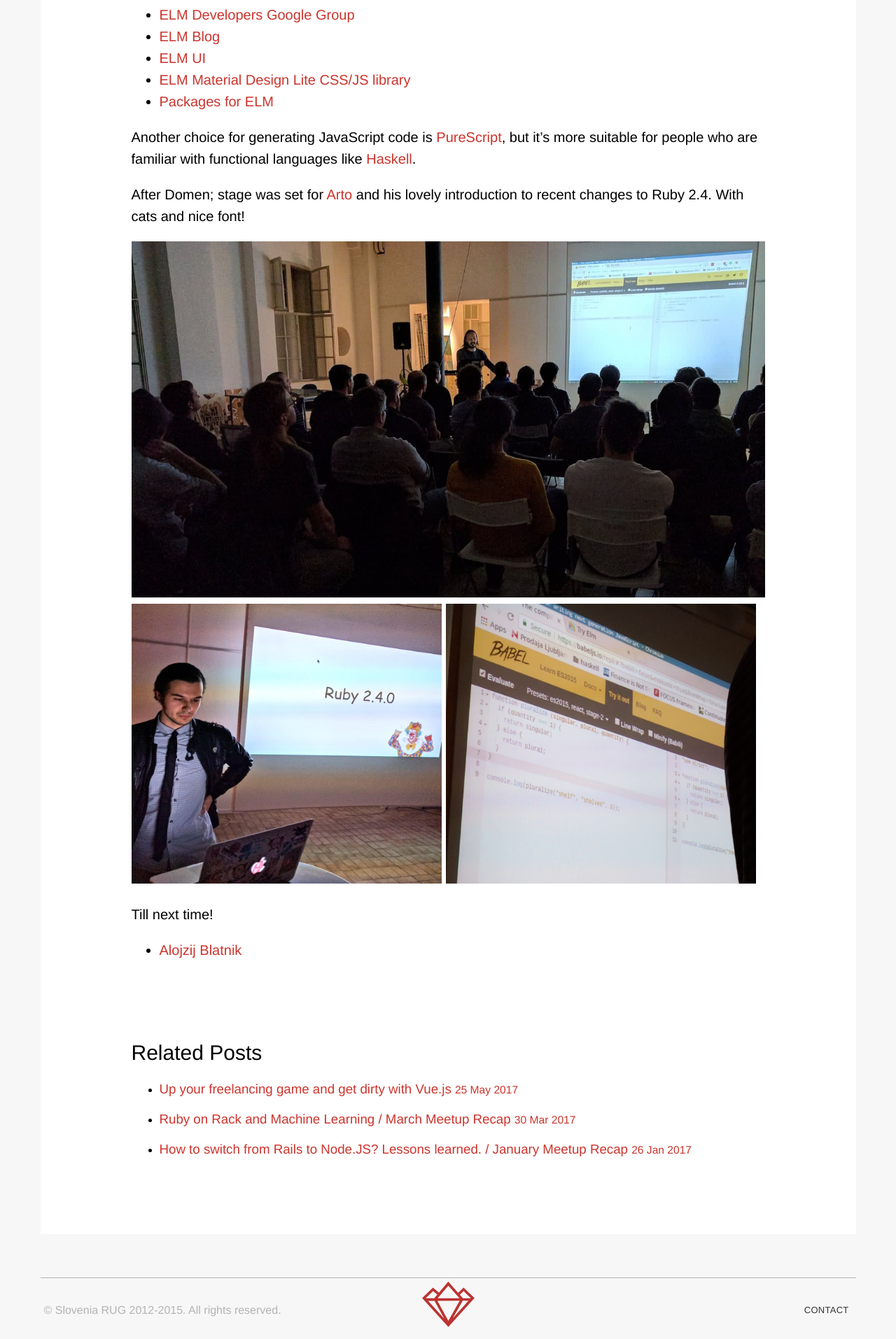
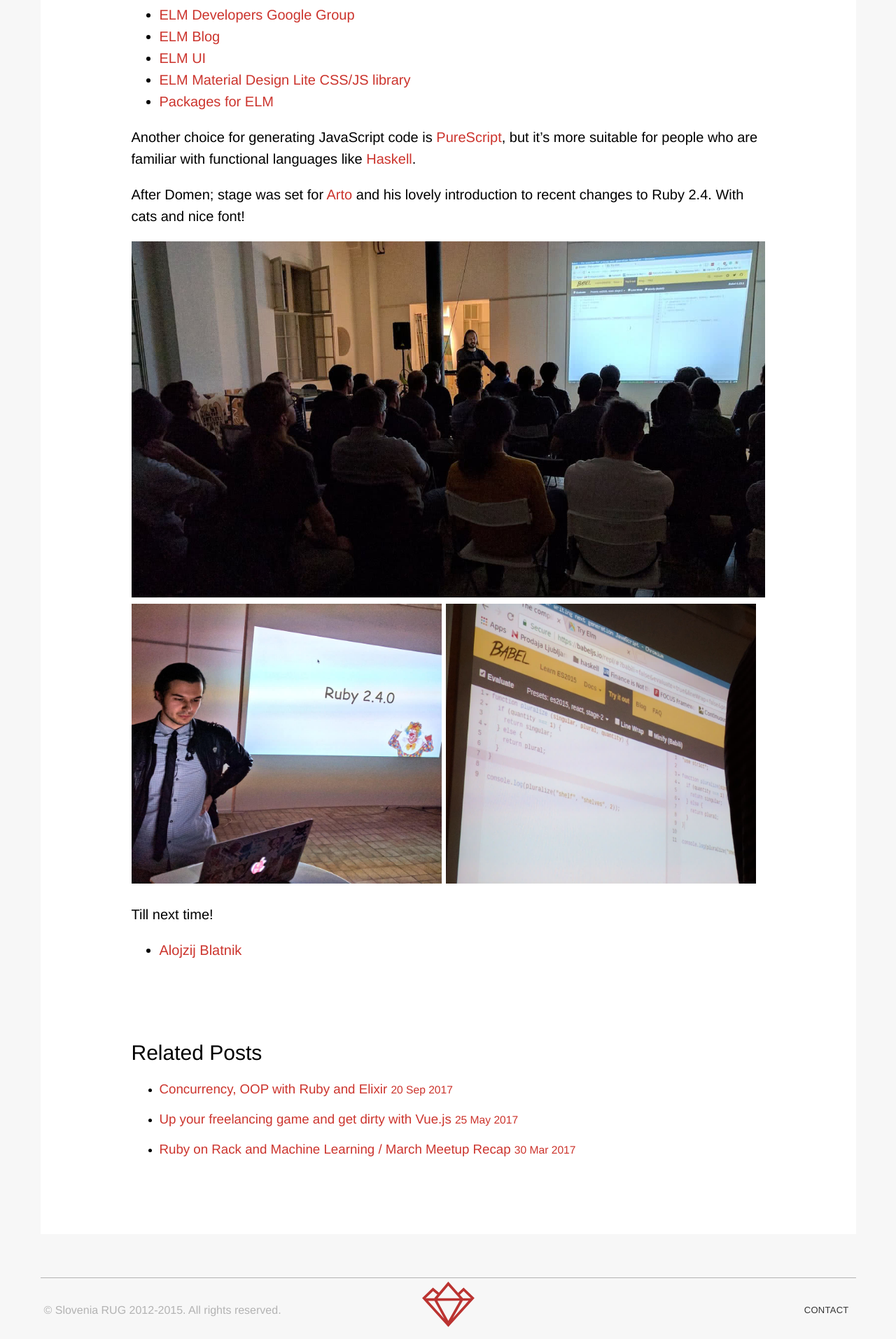
Before and after one commit to RubySlovenia/RubySlovenia.github.io, a Jekyll site: the page built from _posts/2017-02-23-february-meetup-recap.md, in a window 1280 px wide. Shown: the part 802-2716 px from the top of the page at 70% size. Built offline with Jekyll 4.4.1, drawn with Linux system fonts in a browser that asks for light colours; nearby versions of some CDN libraries; some of the changed lines change nothing that is shown.

Commit message:
September recap

```diff
--- /dev/null
+++ b/_posts/2017-09-20-september-meetup-recap.md
@@ -0,0 +1,31 @@
+---
+layout: post
+title: Concurrency, OOP with Ruby and Elixir
+author: mfilej
+bg_photo: /assets/img/posts/2017-09-20-meetup-cover.png
+---
+
+With the summer almost gone, Ruby Slovenia meet-ups are back on their monthly schedule.
+
+![Concurrency sketchotes](/assets/img/posts/2017-09-20-meetup-sketchnotes-concurrency.png){:class="sketchnotes"}
+
+In the first talk of the new season, Aleš Kotnik focused on the current state of Concurrency in Ruby. While Moore’s Law at least for now still holds when it comes to shrinking transistor size, the clock frequency is leveling off, and chips manufacturers try to make up for by increasing the number of cores. This makes concurrency support ever so important. The old memory-sharing paradigms don’t cut it when it comes to safety, correctness, and ease of use. The talk showed an overview of alternative approaches by various programming languages, such as the actor model, communicating sequential processes, software transactional memory, and finally Guilds, a feature planned for Ruby 3.
+
+{ slides }
+
+Tomaž Žlender’s OOP in Ruby and Elixir was a nice complement to the first talk. It started off by laying some fundamentals about OOP and what Alan Kay had in mind when he invented the paradigm. Then it showed how two vastly different languages can satisfy the OOP definition in completely unique ways - Ruby’s “Everything is an object” and Elixir’s message sending between processes.
+
+![Concurrency sketchotes](/assets/img/posts/2017-09-20-meetup-sketchnotes-oop.png){:class="sketchnotes"}
+
+{ slides }
+
+There were also some big news to be announced: [Vesna Doknić][@DoknicVesna] is now part of the Ruby Slovenia organizers team! :raised_hands:
+
+After the talks, there was plenty of time for hanging out, snack on food (thanks, [1Tap][]!) and have a couple of drinks (thanks, [Toptal][]!). Finally, we are grateful to [Poligon][] for having us once again.
+
+![Meet-up pic](/assets/img/posts/2017-09-20-meetup.jpg){:width="100%"}
+
+[Toptal]: https://www.toptal.com
+[1Tap]: http://1tapreceipts.com
+[Poligon]: http://www.poligon.si
+[@DoknicVesna]: https://twitter.com/doknicvesna
--- a/assets/css/rug14.sass
+++ b/assets/css/rug14.sass
@@ -475,6 +475,13 @@
     font-size: 13px
     color: darken(#fff, 30%)
 
+.sketchnotes
+  display: block
+  float: right
+  padding-left: 4%
+  width: 50%
+  max-width: 600px
+
 .footer
   +content-box
   display: table
```
Also changed, not shown: assets/img/posts/2017-09-20-meetup-cover.png (added), assets/img/posts/2017-09-20-meetup-sketchnotes-concurrency.png (added), assets/img/posts/2017-09-20-meetup-sketchnotes-oop.png (added), assets/img/posts/2017-09-20-meetup.jpg (added).
